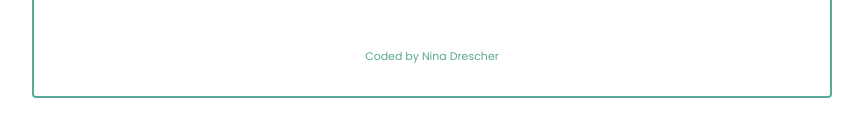
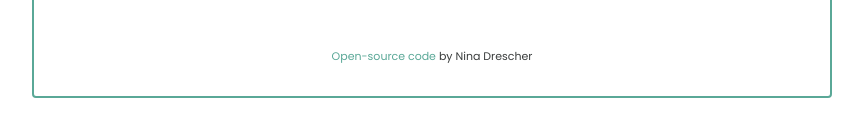
Before and after one commit to HamburgNinja/weather-app, a plain HTML site: page index.html in a window 1280 px wide. Shown: the part 472-608 px from the top of the page, without its empty margins (208-1071 px from the left). Drawn offline with nearby package versions, Linux system fonts and the light colour scheme; no server answers.

Commit message:
added GitHub link to HTML

```diff
--- a/index.html
+++ b/index.html
@@ -164,7 +164,7 @@
           </div>
         </div>
       </div>
-      <p class="footer">Coded by Nina Drescher</p>
+      <p class="footer"><a href="https://github.com/HamburgNinja/weather-app" target="_blank">Open-source code</a> by Nina Drescher</p>
     </div>
     <script src="src/index.js"></script>
   </body>
--- a/src/styles.css
+++ b/src/styles.css
@@ -113,5 +113,5 @@ a {
   text-align: center;
   font-family: "Poppins", sans-serif;
   font-size: 11px;
-  color: #5aa897;
+  color: #3a3d3d;
 }
```
